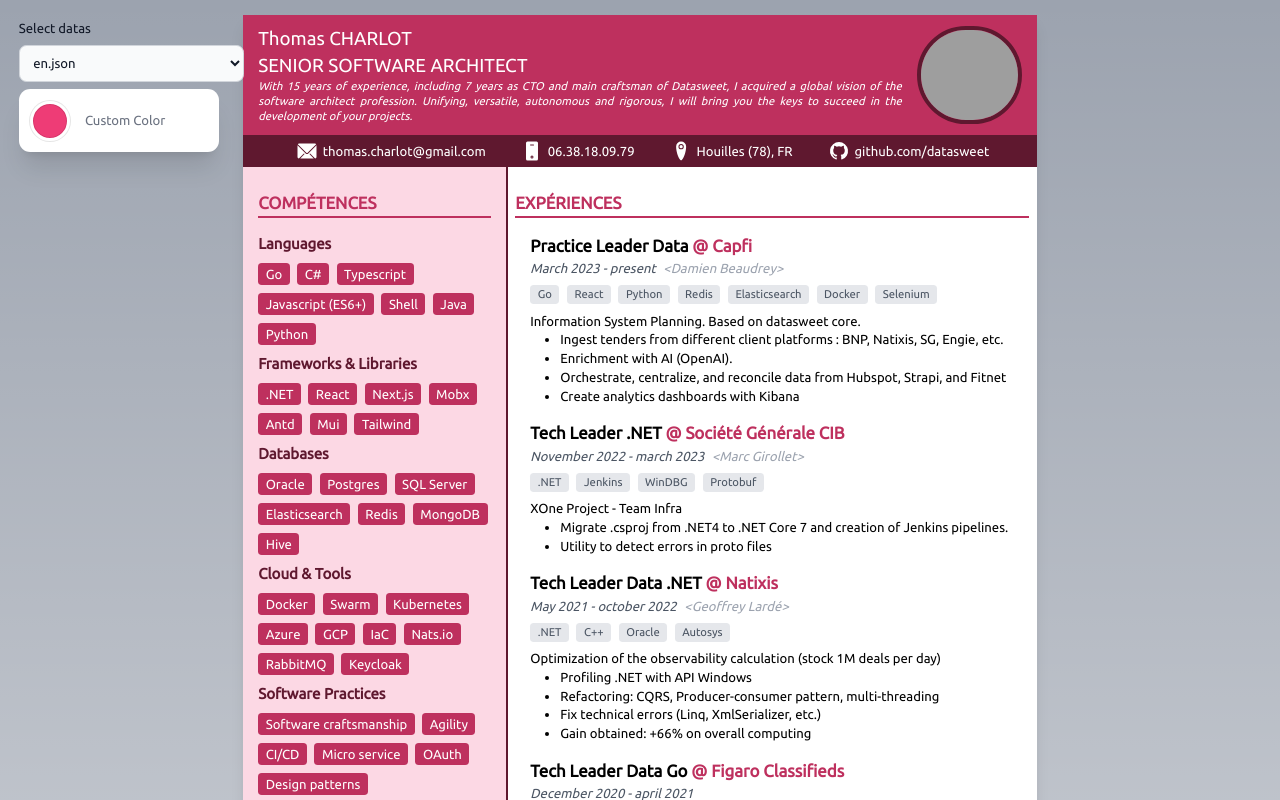
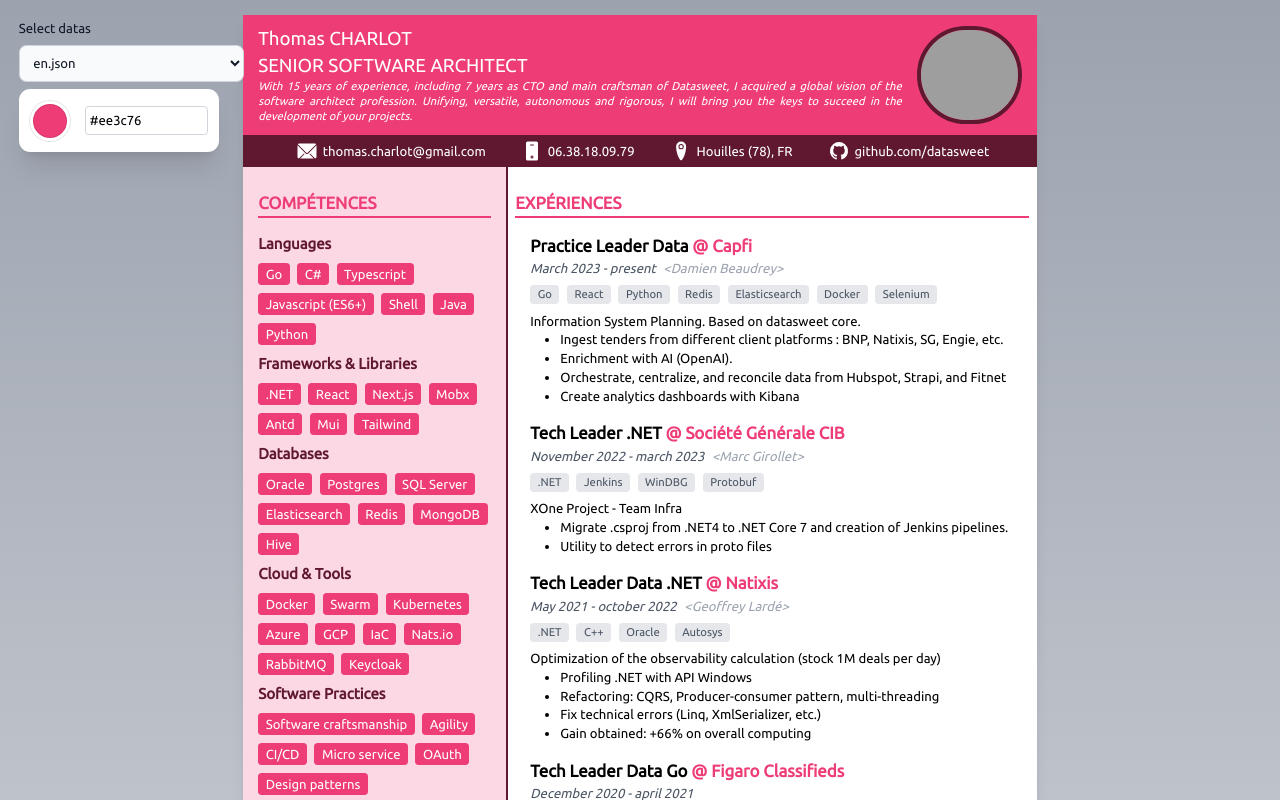
Before and after one commit to charlotth/resume, a Next.js app: page / in a window 1280 px wide. Shown: the top 800 px of the page. Built offline with nearby package versions, Linux system fonts and the light colour scheme; grey boxes are pictures that could not be loaded.

Commit message:
Fix color primary by default and input hex color

```diff
--- a/src/components/ColorPicker/index.tsx
+++ b/src/components/ColorPicker/index.tsx
@@ -1,21 +1,23 @@
 import { HexColorPicker } from "react-colorful"
 import useClickOutside from "./useClickOutside"
 import { useCallback, useRef, useState } from "react"
+import cls from "classnames";
 
 export interface ColorPickerProps {
     color?: string;
     onChange: (color: string) => void;
     presetColors?: string[];
+    className?: string;
 }
 
-const ColorPicker: React.FC<ColorPickerProps> = ({ color, onChange, presetColors }) => {
+const ColorPicker: React.FC<ColorPickerProps> = ({ color, onChange, presetColors, className }) => {
   const popover = useRef<HTMLDivElement>(null);
   const [isOpen, toggle] = useState(false);
   const close = useCallback(() => toggle(false), []);
   useClickOutside(popover, close);
 
   return (
-    <div className="picker">
+    <div className={cls("picker", className)}>
       <div
         className="swatch"
         style={{ backgroundColor: color }}
--- a/src/components/Experience/index.tsx
+++ b/src/components/Experience/index.tsx
@@ -15,7 +15,7 @@
 const Experience: React.FC<ExperienceProps> = ({ title, society, date, contact, description, tools, tasks, className }) => (
     <section className={cls("px-4", "mb-4", className)}>
         <h3 className="text-lg font-bold">{title}
-            {society && (<span className="text-primary-600 ml-1">@ {society}</span>)}
+            {society && (<span className="text-primary ml-1">@ {society}</span>)}
         </h3>
         <h4 className="text-gray-600 text-sm italic">{date}
             {contact && (<span className="text-gray-400 ml-2">&lt;{contact}&gt;</span>)}
--- a/src/components/Header/index.tsx
+++ b/src/components/Header/index.tsx
@@ -8,7 +8,7 @@
 
 const Header: React.FC<HeaderProps> = ({ name, title, description, avatar, items }) => (
     <header>
-        <div className="bg-primary-600 px-4 py-3 flex flew-row justify-between">
+        <div className="bg-primary px-4 py-3 flex flew-row justify-between">
             <div className="flex flex-col justify-center">
                 <h1 className="text-white text-xl">{name}</h1>
                 <h2 className="text-white text-xl uppercase">{title}</h2>
--- a/src/components/Resume/index.tsx
+++ b/src/components/Resume/index.tsx
@@ -141,8 +141,9 @@
           color={color}
           onChange={setColor}
           presetColors={presetColors}
+          className='flex-initial w-42'
         />
-        <p className="text-sm font-medium text-gray-500">Custom Color</p>
+        <input className="text-sm rounded border border-gray-300 flex-1 w-0 p-1" type='text' value={color} onChange={(e) => { setColor(e.target.value); }} />
       </div>
       </div>
 
--- a/src/components/SkillGroup/index.tsx
+++ b/src/components/SkillGroup/index.tsx
@@ -10,7 +10,7 @@
 const SkillGroup: React.FC<SkillGroupProps> = ({ title, skills, invert, size }) => {
     const className = cls(
         `px-2 py-0.5 text-${size === 'small' ? 'xs' : 'sm'} rounded`,
-        invert ? "text-gray-600 bg-gray-200" : "bg-primary-600 text-white"
+        invert ? "text-gray-600 bg-gray-200" : "bg-primary text-white"
     );
 
     return (
--- a/src/components/Tag/index.tsx
+++ b/src/components/Tag/index.tsx
@@ -1,5 +1,5 @@
 const Tag: React.FC<React.PropsWithChildren> = ({ children }) => (
-    <span className="px-2 mr-2 mb-2 text-sm text-gray-750 bg-primary-600 text-white rounded">{children}</span>
+    <span className="px-2 mr-2 mb-2 text-sm text-gray-750 bg-primary text-white rounded">{children}</span>
 );
 
 export default Tag;
--- a/src/components/Title/index.tsx
+++ b/src/components/Title/index.tsx
@@ -3,8 +3,8 @@
 }
 
 const Title: React.FC<React.PropsWithChildren<TitleProps>> = ({ icon, children }) => (
-    <h2 className="text-lg text-primary-600 uppercase font-bold flex items-center my-4 border-b-2 border-primary-600">
-        {icon && (<img src={icon} className="rounded-full flex-none w-8 bg-primary-600 p-1 mr-2" />)}
+    <h2 className="text-lg text-primary uppercase font-bold flex items-center my-4 border-b-2 border-primary">
+        {icon && (<img src={icon} className="rounded-full flex-none w-8 bg-primary p-1 mr-2" />)}
         {children}
     </h2>
 );
--- a/src/utils/colors.ts
+++ b/src/utils/colors.ts
@@ -3,6 +3,10 @@
 export const getColor = (color: string) => chroma(color);
 
 export const getPalette = (color: string) => {
+  const defaultColor = '#ee3c76';
+  if (color.length != 4 && color.length != 7) {
+    color = defaultColor;
+  }
   const colors = chroma.scale(['white', color, 'black']);
   const palette = [];
 
```
